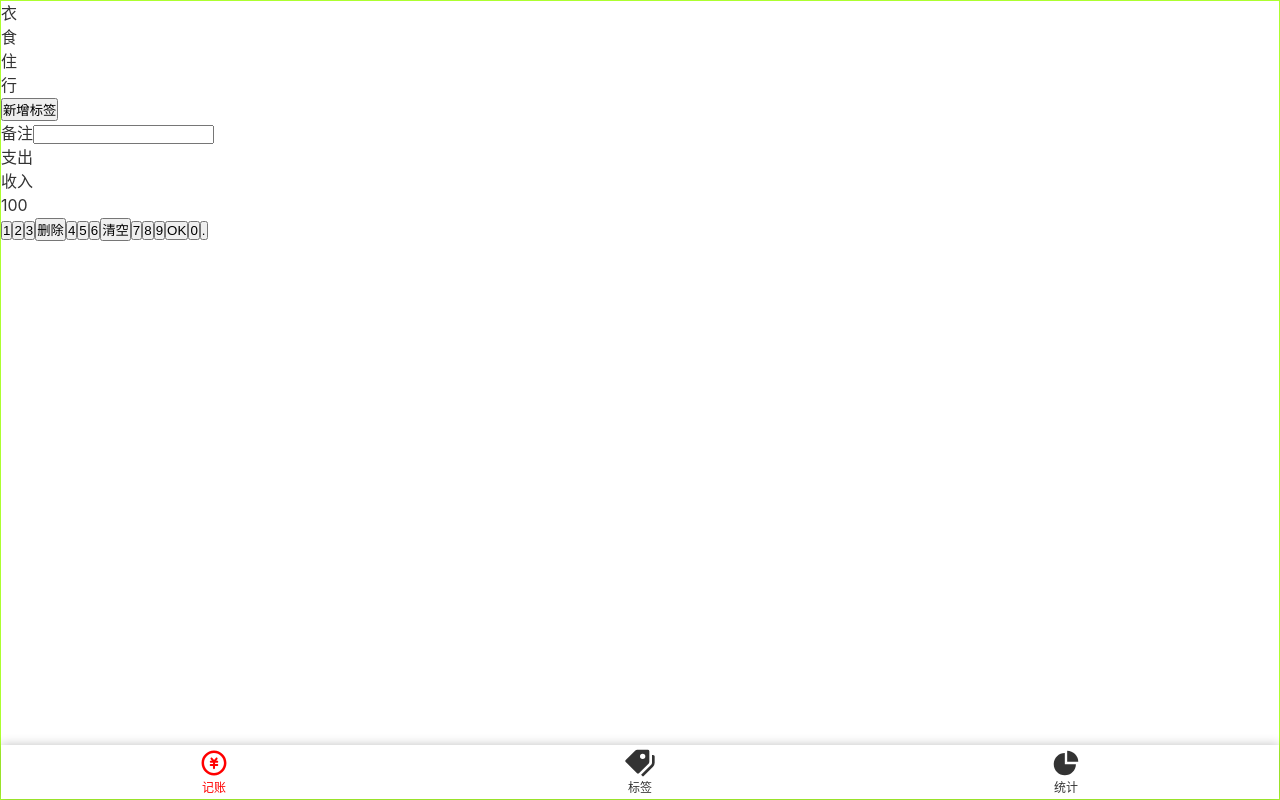
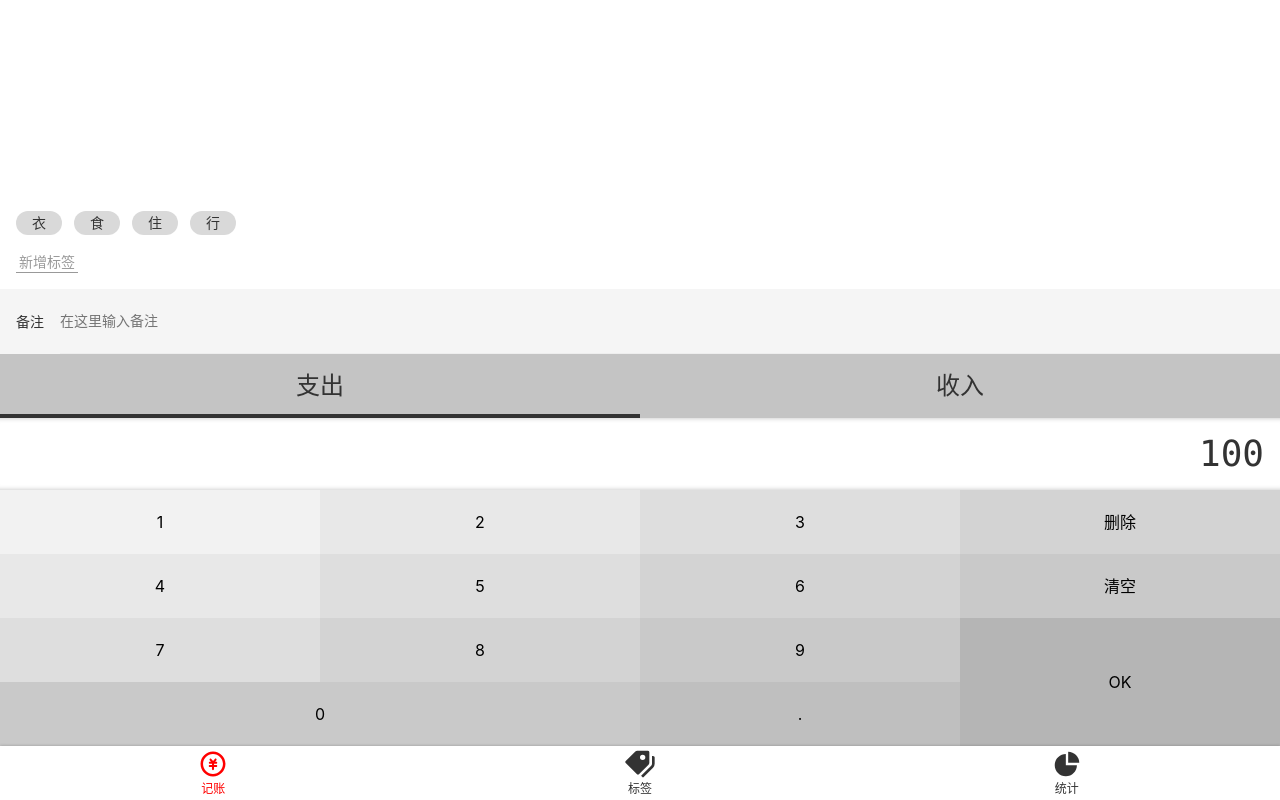
Before and after one commit to Trojan0523/record-money, a Vue app: page /#/money in a window 1280 px wide. Built offline with nearby package versions, Linux system fonts and the light colour scheme.

Commit message:
补全Money.vue样式代码和修改layout样式

```diff
--- a/src/App.vue
+++ b/src/App.vue
@@ -13,6 +13,7 @@
         -moz-osx-font-smoothing: grayscale;
         color: #333;
         line-height: 1.5;
+        font-size: 16px;
         font-family: $font-hei;
     }
 </style>
--- a/src/assets/style/helper.scss
+++ b/src/assets/style/helper.scss
@@ -3,3 +3,22 @@
 $font-song: Georgia, "Nimbus Roman No9 L", "Songti SC", "Noto Serif CJK SC", "Source Han Serif SC", "Source Han Serif CN", STSong, "AR PL New Sung", "AR PL SungtiL GB", NSimSun, SimSun, "TW\-Sung", "WenQuanYi Bitmap Song", "AR PL UMing CN", "AR PL UMing HK", "AR PL UMing TW", "AR PL UMing TW MBE", PMingLiU, MingLiU, serif;
 
 $color-highlight: #f00;
+
+// placeholder
+%clearFix {
+  &::after {
+    content: '';
+    display: block;
+    clear: both;
+  }
+}
+
+$color-shadow: rgba(0, 0, 0, 0.25);
+%outerShadow {
+  box-shadow: 0 0 3px $color-shadow;
+}
+
+%innerShadow {
+  box-shadow: inset 0 -5px 5px -5px $color-shadow,
+  inset 0 5px 5px -5px $color-shadow;
+}
--- a/src/assets/style/reset.scss
+++ b/src/assets/style/reset.scss
@@ -3,7 +3,18 @@
   padding: 0;
   box-sizing: border-box;
 }
+
 a {
   text-decoration: none;
   color: inherit;
 }
+
+ul, ol {
+  list-style: none;
+}
+button , input {
+  font: inherit;
+}
+:focus {
+  outline: none;
+}
--- a/src/components/Layout.vue
+++ b/src/components/Layout.vue
@@ -1,6 +1,6 @@
 <template>
-    <div class="nav-wrapper">
-        <div class="content">
+    <div class="layout-wrapper" :class="classPrefix && `${classPrefix}-wrapper`">
+        <div class="content" :class="  classPrefix && `${classPrefix}-content`  ">
             <slot />
         </div>
         <Nav/>
@@ -9,13 +9,13 @@
 
 <script lang="ts">
   export default {
-    name: 'Layout'
+    name: 'Layout',
+    props: ['classPrefix']
   };
 </script>
 
 <style lang="scss" scoped>
-    .nav-wrapper {
-        border: 1px solid greenyellow;
+    .layout-wrapper {
         display: flex;
         flex-direction: column;
         height: 100vh;
--- a/src/components/Nav.vue
+++ b/src/components/Nav.vue
@@ -28,8 +28,8 @@
 <style lang="scss" scoped>
     @import "~@/assets/style/helper.scss";
     nav {
+        @extend %outerShadow;
         display: flex;
-        box-shadow: 0 0 10px rgba(0, 0, 0, 0.25);
         flex-direction: row;
         font-size: 12px;
 
--- a/src/views/Money.vue
+++ b/src/views/Money.vue
@@ -1,29 +1,5 @@
 <template>
-    <Layout>
-        <div class="tags">
-            <ul class="current">
-                <li>衣</li>
-                <li>食</li>
-                <li>住</li>
-                <li>行</li>
-
-            </ul>
-            <div class="new">
-                <button>新增标签</button>
-            </div>
-        </div>
-        <div>
-            <label class="notes">
-                <span class="name">备注</span>
-                <input type="text">
-            </label>
-        </div>
-        <div>
-            <ul class="types">
-                <li class="selected">支出</li>
-                <li>收入</li>
-            </ul>
-        </div>
+    <Layout class-prefix="layout">
         <div class="numberPad">
             <div class="output">100</div>
             <div class="buttons">
@@ -38,12 +14,35 @@
                 <button>7</button>
                 <button>8</button>
                 <button>9</button>
-                <button>OK</button>
-                <button>0</button>
+                <button class="ok">OK</button>
+                <button class="zero">0</button>
                 <button>.</button>
             </div>
         </div>
+        <div>
+            <ul class="types">
+                <li class="selected">支出</li>
+                <li>收入</li>
+            </ul>
+        </div>
+        <div>
+            <label class="notes">
+                <span class="name">备注</span>
+                <input type="text" placeholder="在这里输入备注">
+            </label>
+        </div>
+        <div class="tags">
 
+            <div class="new">
+                <button>新增标签</button>
+            </div>
+            <ul class="current">
+                <li>衣</li>
+                <li>食</li>
+                <li>住</li>
+                <li>行</li>
+            </ul>
+        </div>
     </Layout>
 </template>
 
@@ -52,6 +51,161 @@
     name: 'money',
   };
 </script>
+<style lang="scss">
+    .layout-wrapper {
+
+    }
+
+    .layout-content {
+        display: flex;
+        flex-direction: column-reverse;
+    }
+</style>
 <style lang="scss" scoped>
     @import "~@/assets/style/helper.scss";
+
+    .numberPad {
+        .output {
+            @extend %clearFix;
+            @extend %innerShadow;
+            font-size: 36px;
+            font-family: Consolas, monospace;
+            padding: 9px 16px;
+            text-align: right;
+        }
+
+        .buttons {
+            @extend %clearFix;
+
+            > button {
+                width: 25%;
+                height: 64px;
+                float: left;
+                background: transparent;
+                border: none;
+
+                &.ok {
+                    height: 64*2px;
+                    float: right;
+                }
+
+                &.zero {
+                    width: 25*2%;
+                }
+
+                $bg: #f2f2f2;
+
+                &:nth-child(1) {
+                    background: #f2f2f2;
+                }
+
+                &:nth-child(2), &:nth-child(5) {
+                    background: darken($bg, 4%);
+                }
+
+                &:nth-child(3), &:nth-child(6), &:nth-child(9) {
+                    background: darken($bg, 4*2%);
+                }
+
+                &:nth-child(4), &:nth-child(7), &:nth-child(10) {
+                    background: darken($bg, 4*3%);
+                }
+
+                &:nth-child(8), &:nth-child(11), &:nth-child(13) {
+                    background: darken($bg, 4*4%);
+                }
+
+                &:nth-child(14) {
+                    background: darken($bg, 4*5%);
+                }
+
+                &:nth-child(12) {
+                    background: darken($bg, 4*6%);
+                }
+            }
+        }
+    }
+
+    .types {
+        background: #c4c4c4;
+        display: flex;
+        text-align: center;
+        font-size: 24px;
+
+        > li {
+            width: 50%;
+            line-height: 64px;
+            height: 64px;
+            display: flex;
+            justify-content: center;
+            align-items: center;
+            position: relative;
+
+            &.selected::after {
+                content: '';
+                position: absolute;
+                bottom: 0;
+                left: 0;
+                width: 100%;
+                height: 4px;
+                background: #333333;
+            }
+        }
+    }
+
+    .notes {
+        font-size: 14px;
+        background: #f5f5f5;
+        padding-left: 16px;
+        display: flex;
+        align-items: center;
+
+        .name {
+            padding-right: 16px;
+        }
+
+        input {
+            line-height: 64px;
+            flex-grow: 1;
+            border: none;
+            background: transparent;
+            border-bottom: 1px solid #eeeeee;
+            padding-right: 16px;
+        }
+    }
+
+    .tags {
+        display: flex;
+        flex-direction: column-reverse;
+        font-size: 14px;
+        padding: 16px;
+        flex-grow: 1;
+        overflow: scroll;
+        overflow-x: hidden;
+        > .current {
+            display: flex;
+            flex-wrap: wrap;
+            > li {
+                background: #d9d9d9;
+                $h: 24px;
+                height: $h;
+                border-radius: $h/2;
+                padding: 0 16px;
+                margin-right: 12px;
+                line-height: $h;
+                margin-top: 4px;
+            }
+        }
+        > .new {
+            padding-top: 16px;
+
+            button {
+                background: transparent;
+                border: none;
+                color: #999;
+                border-bottom: 1px solid;
+                padding: 0 3px;
+            }
+        }
+    }
 </style>
```
